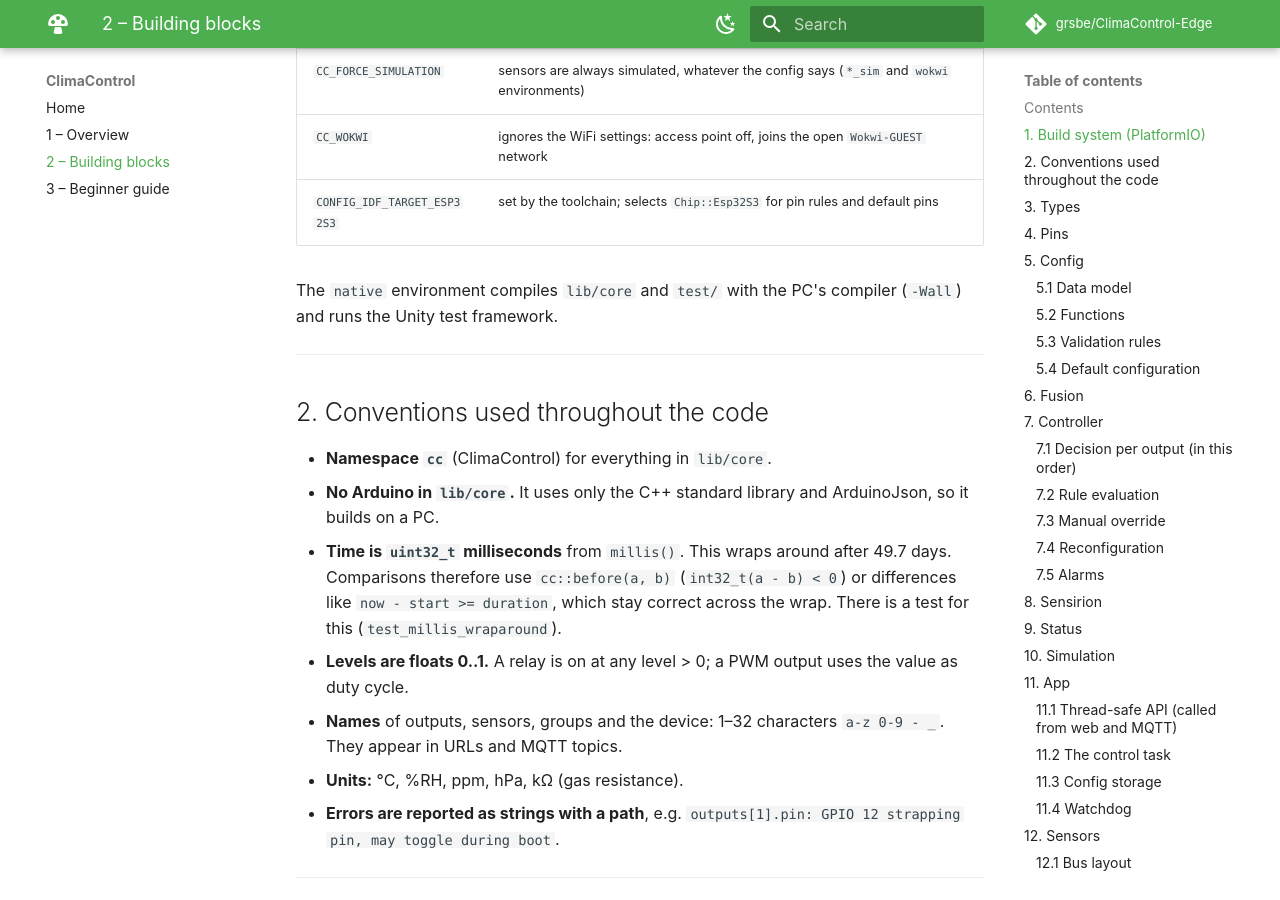
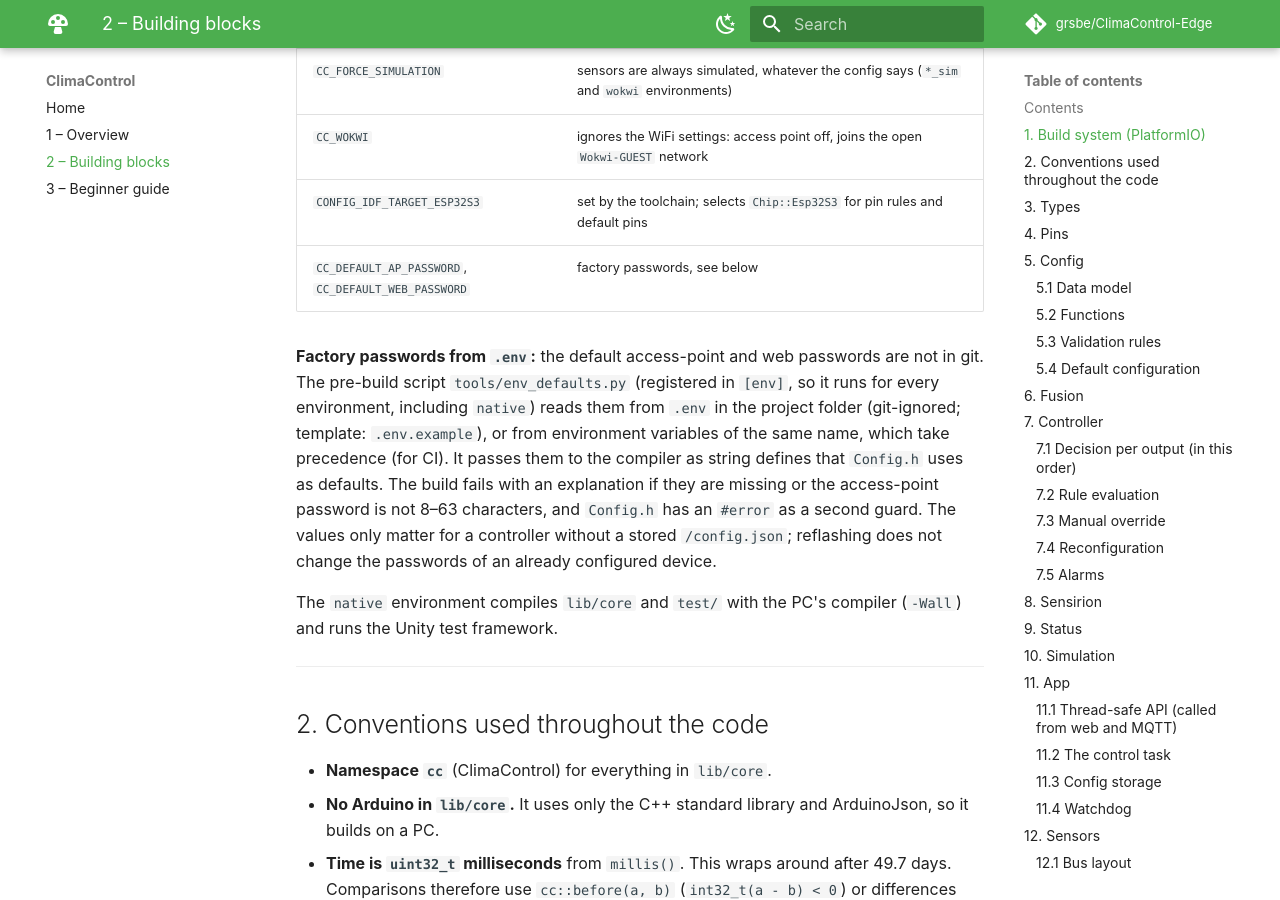
Before and after one commit to grsbe/ClimaControl-Edge, an MkDocs documentation site: the page built from docs/02-building-blocks.md, in a window 1280 px wide and 900 px high, scrolled down 1979 px. Built offline with MkDocs 1.6.1 and Material for MkDocs 9.7.7, drawn with Linux system fonts in a browser that asks for light colours; comment, search, counter and statistics services are not loaded; some of the changed text lies outside the part shown.

Commit message:
Move factory passwords to a git-ignored .env
The default access-point and web passwords are read from .env at build time
(tools/env_defaults.py) instead of being hard-coded in Config.h. The build stops
with an explanation if .env is missing; .env.example is the template.
The previous default password is retired.

Co-Authored-By: Claude Opus 5.5 <noreply@anthropic.com>

```diff
--- a/docs/02-building-blocks.md
+++ b/docs/02-building-blocks.md
@@ -59,6 +59,16 @@ The file defines a shared block and one *environment* per target.
 | `CC_FORCE_SIMULATION` | sensors are always simulated, whatever the config says (`*_sim` and `wokwi` environments) |
 | `CC_WOKWI` | ignores the WiFi settings: access point off, joins the open `Wokwi-GUEST` network |
 | `CONFIG_IDF_TARGET_ESP32S3` | set by the toolchain; selects `Chip::Esp32S3` for pin rules and default pins |
+| `CC_DEFAULT_AP_PASSWORD`, `CC_DEFAULT_WEB_PASSWORD` | factory passwords, see below |
+
+**Factory passwords from `.env`:** the default access-point and web passwords are not in git. The
+pre-build script `tools/env_defaults.py` (registered in `[env]`, so it runs for every environment,
+including `native`) reads them from `.env` in the project folder (git-ignored; template:
+`.env.example`), or from environment variables of the same name, which take precedence (for CI). It
+passes them to the compiler as string defines that `Config.h` uses as defaults. The build fails with
+an explanation if they are missing or the access-point password is not 8–63 characters, and `Config.h`
+has an `#error` as a second guard. The values only matter for a controller without a stored
+`/config.json`; reflashing does not change the passwords of an already configured device.
 
 The `native` environment compiles `lib/core` and `test/` with the PC's compiler (`-Wall`) and runs the
 Unity test framework.
@@ -725,9 +735,9 @@ restart.
 | `device.name` | string, `climacontrol` | hostname, mDNS, MQTT client id. Reboot. |
 | `wifi.ap.enabled` | bool, `true` | own access point. Reboot. |
 | `wifi.ap.ssid` | `ClimaControl` | Reboot. |
-| `wifi.ap.password` | `pilzezucht` | 8–63 characters, masked. **Change it.** Reboot. |
+| `wifi.ap.password` | `CC_DEFAULT_AP_PASSWORD` from `.env` | 8–63 characters, masked. **Change it.** Reboot. |
 | `wifi.sta.ssid` / `.password` | empty | farm WiFi. Reboot. |
-| `web.user` / `web.password` | `admin` / `pilzezucht` | login for all changes. **Change it.** |
+| `web.user` / `web.password` | `admin` / `CC_DEFAULT_WEB_PASSWORD` from `.env` | login for all changes. **Change it.** |
 | `mqtt.enabled` | `false` | Reboot. |
 | `mqtt.host` / `.port` | empty / 1883 | Reboot. |
 | `mqtt.user` / `.password` | empty | Reboot. |
--- a/wokwi.toml
+++ b/wokwi.toml
@@ -1,7 +1,7 @@
 # Wokwi simulator config (VS Code extension "Wokwi Simulator").
 # 1. Build the "wokwi" environment in PlatformIO.
 # 2. F1 -> "Wokwi: Start Simulator".
-# 3. Open http://localhost:8180 for the web UI (login admin / pilzezucht).
+# 3. Open http://localhost:8180 for the web UI (login: admin / CC_DEFAULT_WEB_PASSWORD from .env).
 [wokwi]
 version = 1
 firmware = ".pio/build/wokwi/firmware.bin"
```
Also changed, not shown: other parts of docs/02-building-blocks.md (+3 -3 lines), README.md (+15 -2 lines), docs/03-beginner-guide.md (+6 -3 lines), 5 other files.
